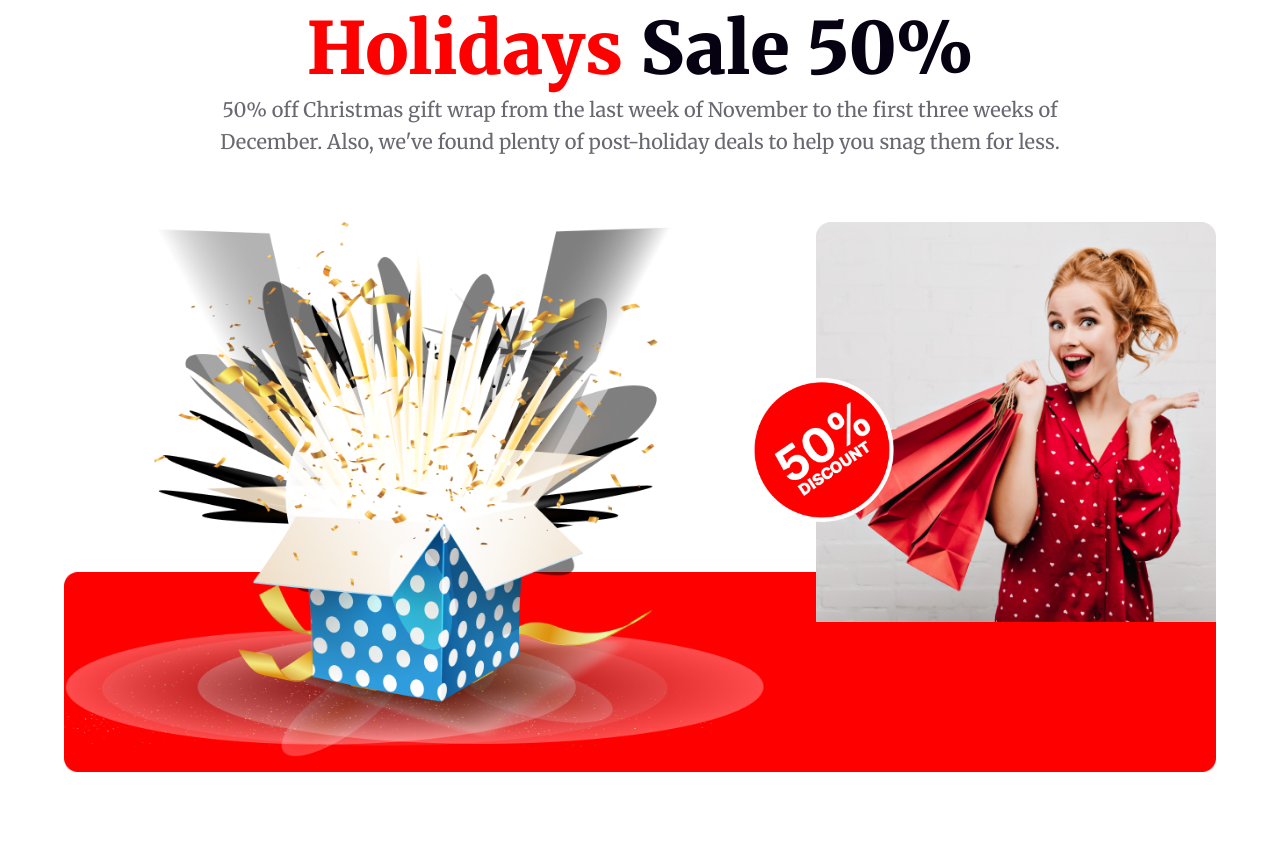
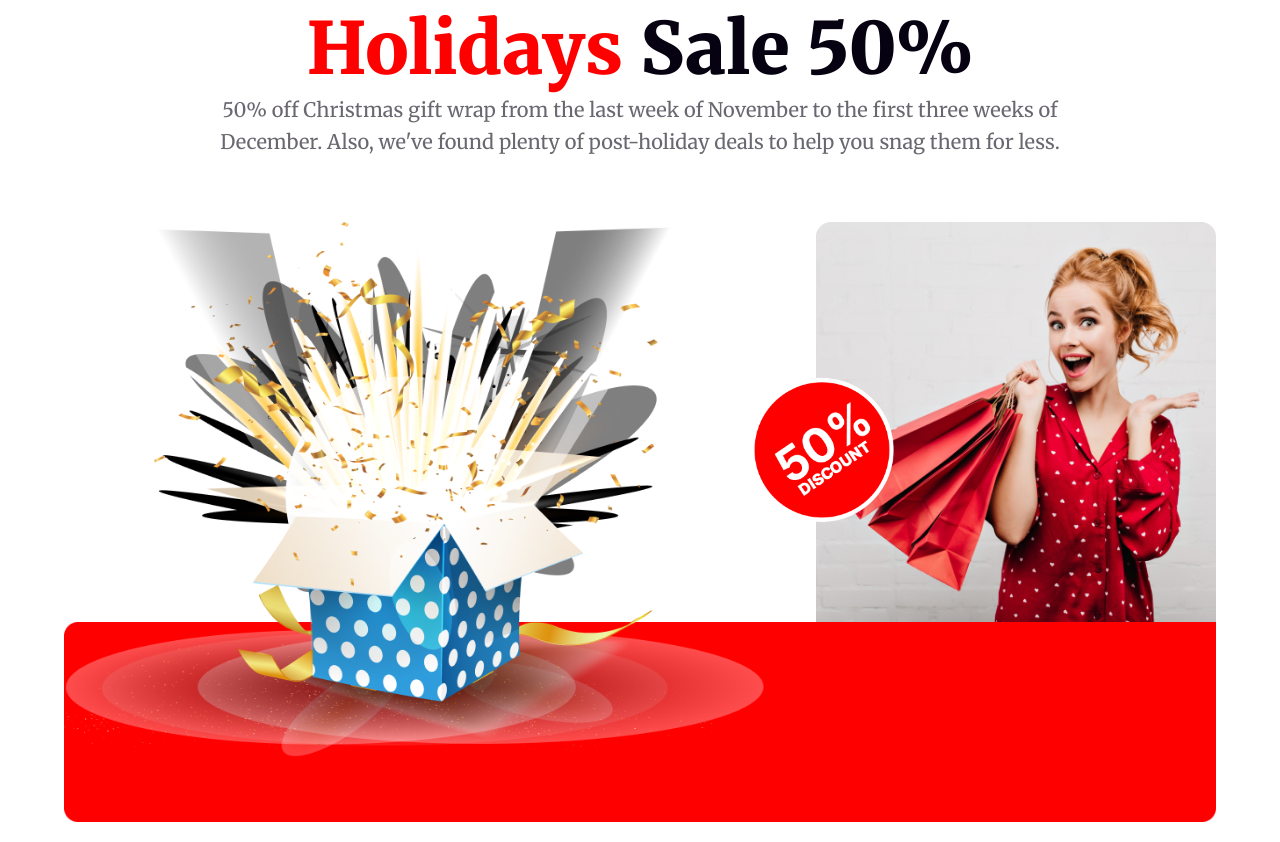
Before and after one commit to md-kamrul/new_year_landing_page, a plain HTML site: page index.html in a window 1280 px wide. Shown: the part 3512-4354 px from the top of the page. Before the commit the page ends 4304 px from the top, so only its background shows below. Drawn offline with Linux system fonts and the light colour scheme.

Commit message:
offer details section update

```diff
--- a/style.css
+++ b/style.css
@@ -279,6 +279,7 @@ input:hover {
     line-height: 32px;
 }
 .offer_details .offer_details_img {
+    height: 600px;
     display: flex;
     background-image: url(./images/Rectangle\ 2.png);
     background-repeat: no-repeat;
@@ -295,6 +296,7 @@ input:hover {
     height: 400px;
     position: absolute;
     right: 5%;
+    padding-bottom: 10%;
 }
 .offer_details .offer_details_img :last-child {
     width: 200px;
```
